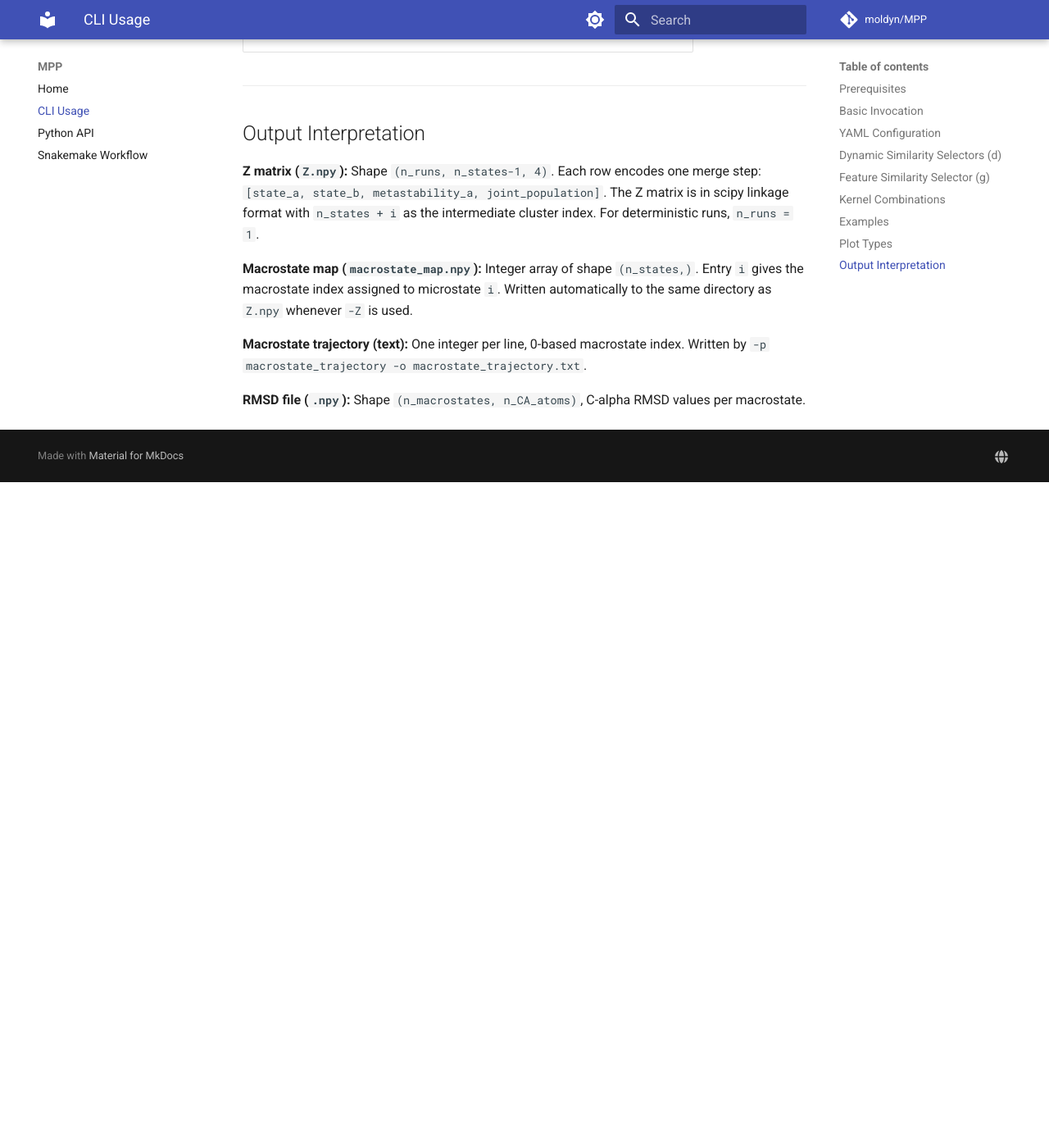
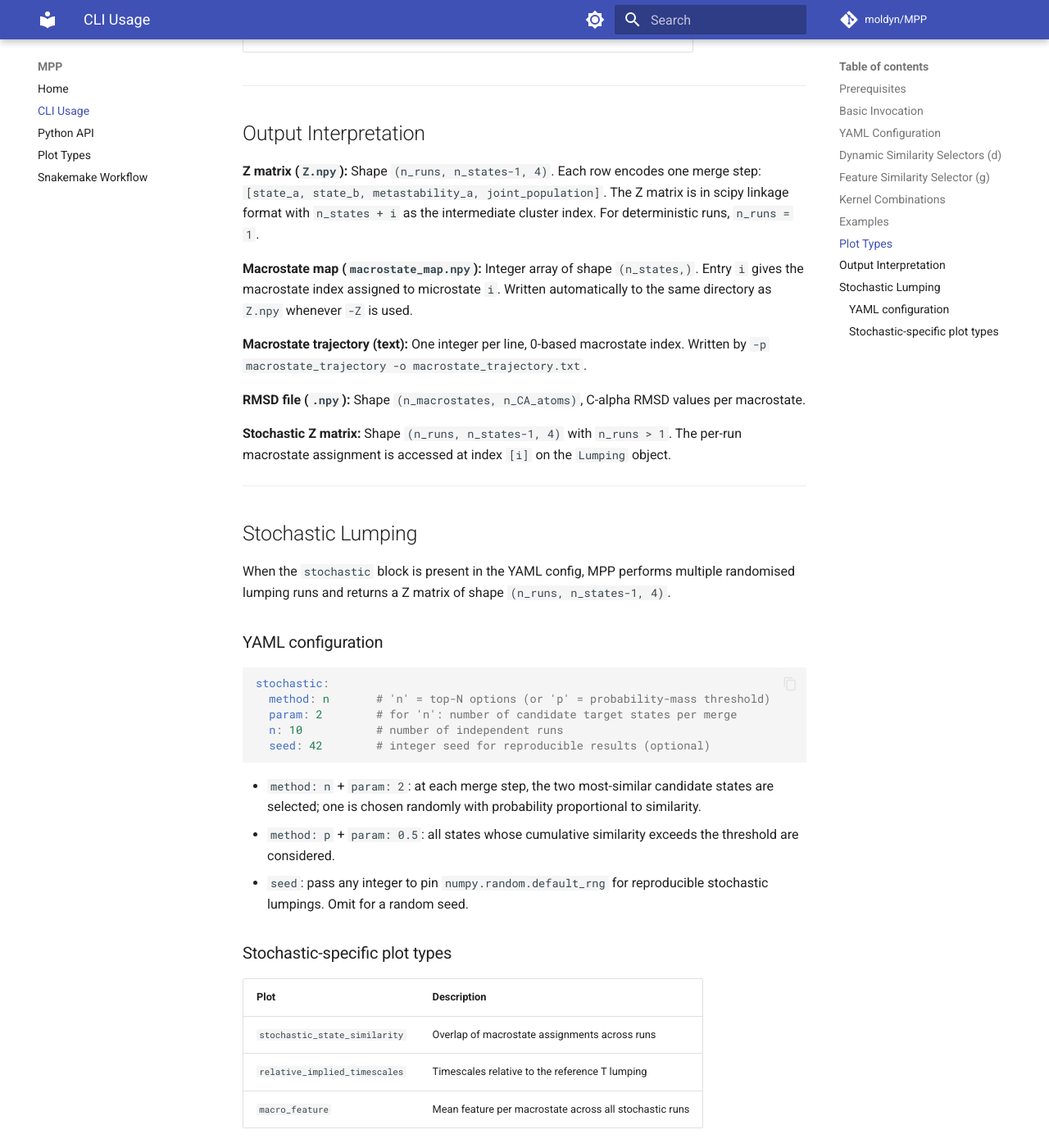
Before and after one commit to moldyn/MPP, an MkDocs documentation site: the page built from docs/usage_cli.md, in a window 1280 px wide and 1400 px high, scrolled down 5549 px. Shown: the whole window at 82% size. Built offline with MkDocs 1.6.1 and Material for MkDocs 9.7.7, drawn with Linux system fonts in a browser that asks for light colours; comment, search, counter and statistics services are not loaded; before the commit the page ends 6137 px from its top, so only the background shows below that.

Commit message:
TASK-7.2/3.9: Add stochastic workflow docs and plot types reference page
- TASK-7.2: Add Stochastic Lumping section to usage_cli.md and usage_api.md
  covering method/param/n/seed config options and stochastic-specific plots
- TASK-3.9: Create docs/plots.md documenting all 15 plot types with CLI and
  API examples, required inputs noted where applicable
- Add plots.md to mkdocs.yml nav

````diff
--- a/docs/usage_cli.md
+++ b/docs/usage_cli.md
@@ -228,3 +228,39 @@
 
 **RMSD file (`.npy`):** Shape `(n_macrostates, n_CA_atoms)`, C-alpha RMSD
 values per macrostate.
+
+**Stochastic Z matrix:** Shape `(n_runs, n_states-1, 4)` with `n_runs > 1`.
+The per-run macrostate assignment is accessed at index `[i]` on the `Lumping` object.
+
+---
+
+## Stochastic Lumping
+
+When the `stochastic` block is present in the YAML config, MPP performs multiple
+randomised lumping runs and returns a Z matrix of shape `(n_runs, n_states-1, 4)`.
+
+### YAML configuration
+
+```yaml
+stochastic:
+  method: n       # 'n' = top-N options (or 'p' = probability-mass threshold)
+  param: 2        # for 'n': number of candidate target states per merge
+  n: 10           # number of independent runs
+  seed: 42        # integer seed for reproducible results (optional)
+```
+
+- `method: n` + `param: 2`: at each merge step, the two most-similar candidate
+  states are selected; one is chosen randomly with probability proportional to
+  similarity.
+- `method: p` + `param: 0.5`: all states whose cumulative similarity exceeds the
+  threshold are considered.
+- `seed`: pass any integer to pin `numpy.random.default_rng` for reproducible
+  stochastic lumpings. Omit for a random seed.
+
+### Stochastic-specific plot types
+
+| Plot | Description |
+|---|---|
+| `stochastic_state_similarity` | Overlap of macrostate assignments across runs |
+| `relative_implied_timescales` | Timescales relative to the reference T lumping |
+| `macro_feature` | Mean feature per macrostate across all stochastic runs |
--- a/mkdocs.yml
+++ b/mkdocs.yml
@@ -36,6 +36,7 @@
   - Home: index.md
   - CLI Usage: usage_cli.md
   - Python API: usage_api.md
+  - Plot Types: plots.md
   - Snakemake Workflow: usage_snakemake.md
 
 plugins:
````
Also changed, not shown: docs/plots.md (added, +270 -0 lines), docs/usage_api.md (+25 -0 lines).
